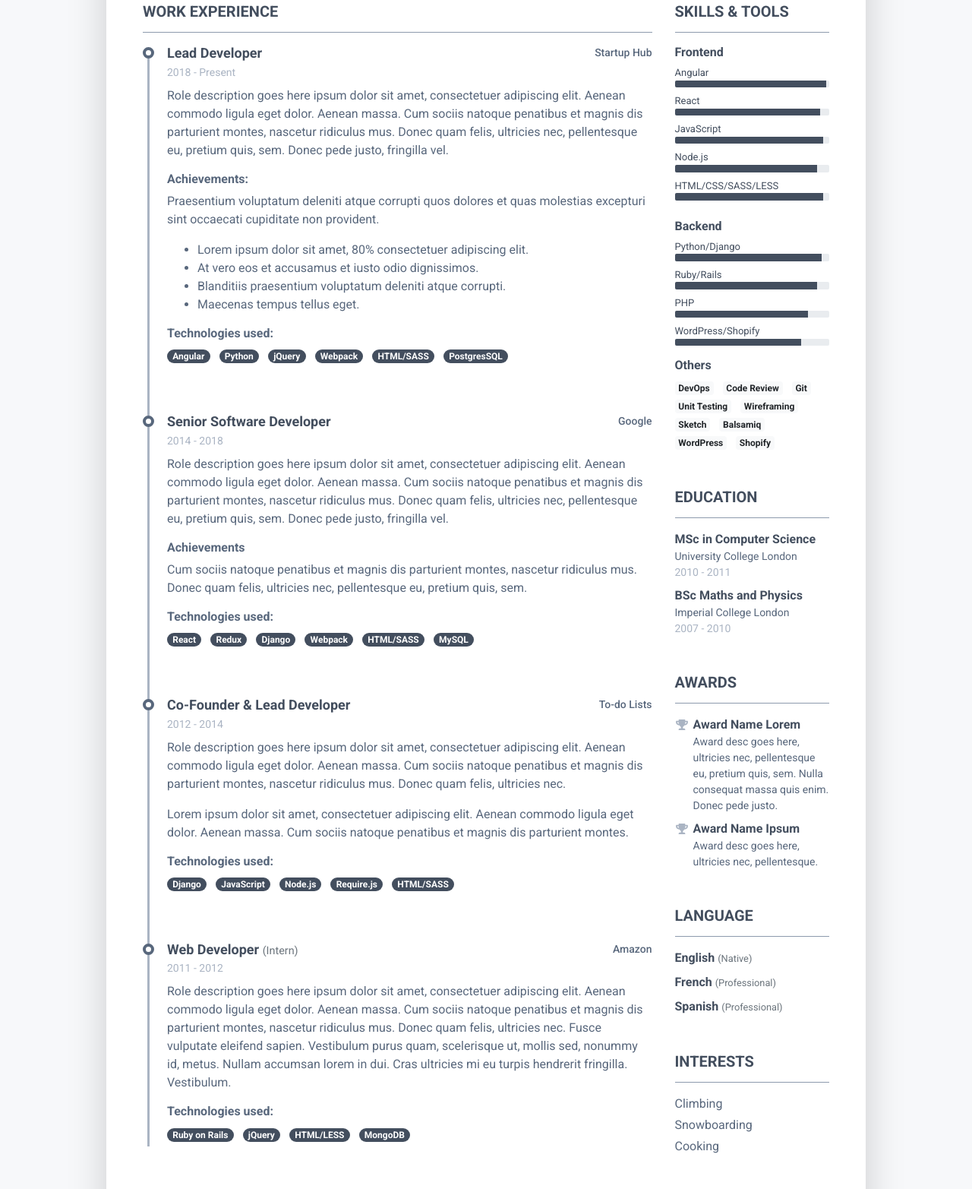
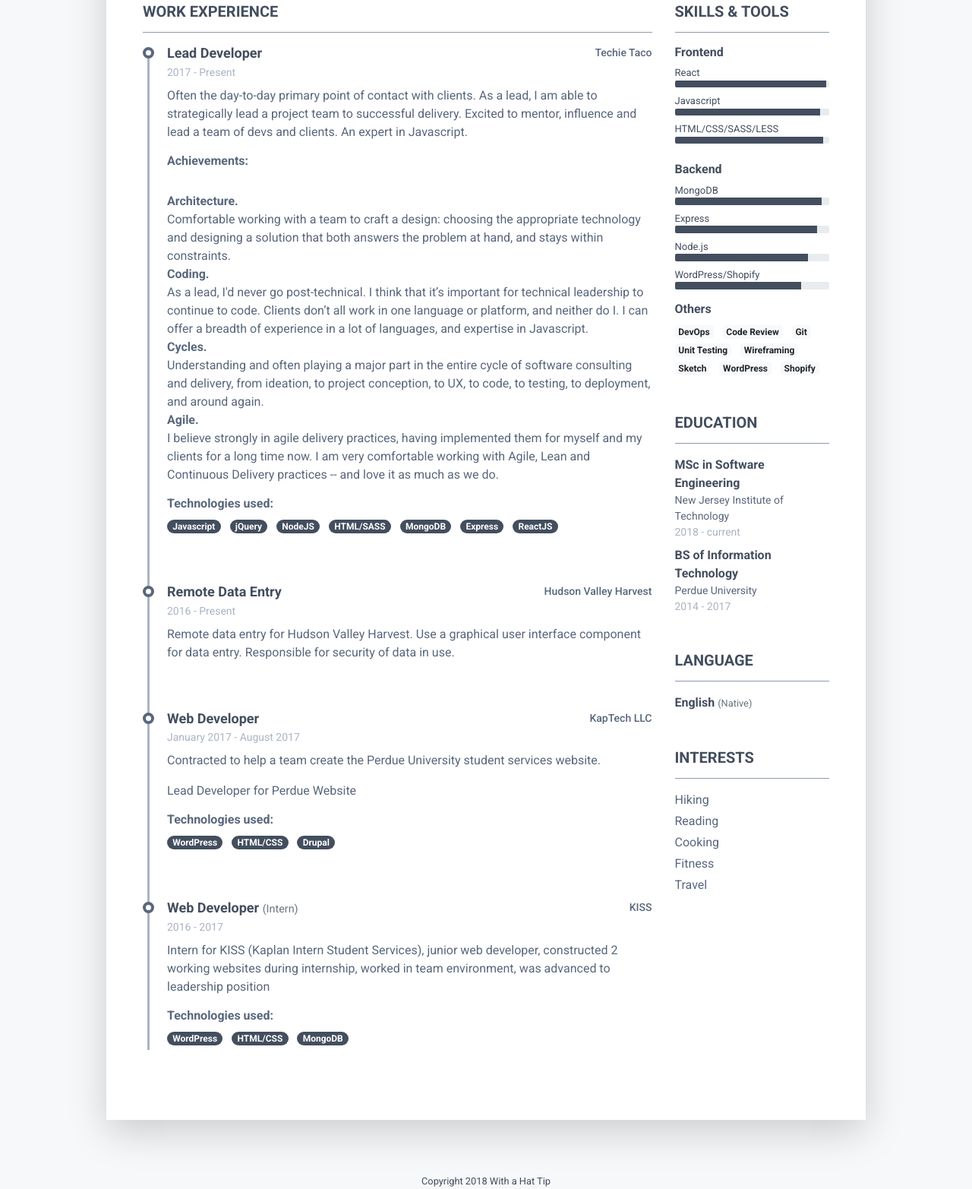
Before and after one commit to AshleighBarnard/AshleighBarnard, a plain HTML site: page index.html in a window 1280 px wide. Shown: the part 495-2060 px from the top of the page at 76% size. Drawn offline with Linux system fonts and the light colour scheme.

Commit message:
experience

```diff
--- a/index.html
+++ b/index.html
@@ -2,14 +2,14 @@
 <html lang="en">
 
 <head>
-	<title>Pillar - Bootstrap 4 Resume/CV Template for Developers</title>
+	<title>Ashleigh Barnard</title>
 
 	<!-- Meta -->
 	<meta charset="utf-8">
 	<meta http-equiv="X-UA-Compatible" content="IE=edge">
 	<meta name="viewport" content="width=device-width, initial-scale=1.0">
 	<meta name="description" content="Responsive Resume Template">
-	<meta name="author" content="Xiaoying Riley at 3rd Wave Media">
+	<meta name="author" content="Ashleigh Barnard">
 	<link rel="shortcut icon" href="favicon.ico">
 
 	<!-- Google Font -->
@@ -43,7 +43,7 @@
 								</li>
 								<li>
 									<a href="#">
-										<i class="fas fa-mobile-alt fa-fw mr-2" data-fa-transform="grow-6"></i>(908) 502-7848</a>
+										<i class="fas fa-mobile-alt fa-fw mr-2" data-fa-transform="grow-6"></i>(908) 800-3954</a>
 								</li>
 							</ul>
 						</div>
@@ -99,44 +99,63 @@
 										<div class="resume-timeline-item-header mb-2">
 											<div class="d-flex flex-column flex-md-row">
 												<h3 class="resume-position-title font-weight-bold mb-1">Lead Developer</h3>
-												<div class="resume-company-name ml-auto">Startup Hub</div>
+												<div class="resume-company-name ml-auto">Techie Taco</div>
 											</div>
 											<!--//row-->
-											<div class="resume-position-time">2018 - Present</div>
+											<div class="resume-position-time">2017 - Present</div>
 										</div>
 										<!--//resume-timeline-item-header-->
 										<div class="resume-timeline-item-desc">
-											<p>Role description goes here ipsum dolor sit amet, consectetuer adipiscing elit. Aenean commodo ligula eget dolor.
-												Aenean massa. Cum sociis natoque penatibus et magnis dis parturient montes, nascetur ridiculus mus. Donec quam
-												felis, ultricies nec, pellentesque eu, pretium quis, sem. Donec pede justo, fringilla vel.</p>
-											<h4 class="resume-timeline-item-desc-heading font-weight-bold">Achievements:</h4>
-											<p>Praesentium voluptatum deleniti atque corrupti quos dolores et quas molestias excepturi sint occaecati cupiditate
-												non provident.</p>
-											<ul>
-												<li>Lorem ipsum dolor sit amet, 80% consectetuer adipiscing elit.</li>
-												<li>At vero eos et accusamus et iusto odio dignissimos.</li>
-												<li>Blanditiis praesentium voluptatum deleniti atque corrupti.</li>
-												<li>Maecenas tempus tellus eget.</li>
-											</ul>
+											<p>Often the day-to-day primary point of contact with clients. As a lead, I am able to strategically lead a project
+												team to successful delivery. Excited to mentor, influence and lead a team of devs and clients. An expert in Javascript.
+											</p>
+											<h2 class="resume-timeline-item-desc-heading font-weight-bold">Achievements:</h2>
+											<p>
+												<br>
+												<b>Architecture.</b>
+												</br>
+												Comfortable working with a team to craft a design: choosing the appropriate technology and designing a solution that both
+												answers the problem at hand, and stays within constraints.
+												<br>
+												<b>Coding. </b>
+												</br>As a lead, I'd never go post-technical. I think that it’s important for technical leadership to continue to code.
+												Clients don’t all work in one language or platform, and neither do I. I can offer a breadth of experience in
+												a lot of languages, and expertise in Javascript.
+
+												<br>
+												<b> Cycles. </b>
+												</br> Understanding and often playing a major part in the entire cycle of software consulting and delivery, from ideation,
+												to project conception, to UX, to code, to testing, to deployment, and around again.
+												<br>
+												<b>Agile. </b>
+												</br> I believe strongly in agile delivery practices, having implemented them for myself and my clients for a long
+												time now. I am very comfortable working with Agile, Lean and Continuous Delivery practices -- and love it as
+												much as we do.</p>
+
 											<h4 class="resume-timeline-item-desc-heading font-weight-bold">Technologies used:</h4>
 											<ul class="list-inline">
-												<li class="list-inline-item">
-													<span class="badge badge-primary badge-pill">Angular</span>
+
 												</li>
 												<li class="list-inline-item">
-													<span class="badge badge-primary badge-pill">Python</span>
+													<span class="badge badge-primary badge-pill">Javascript</span>
 												</li>
 												<li class="list-inline-item">
 													<span class="badge badge-primary badge-pill">jQuery</span>
 												</li>
 												<li class="list-inline-item">
-													<span class="badge badge-primary badge-pill">Webpack</span>
+													<span class="badge badge-primary badge-pill">NodeJS</span>
 												</li>
 												<li class="list-inline-item">
 													<span class="badge badge-primary badge-pill">HTML/SASS</span>
 												</li>
 												<li class="list-inline-item">
-													<span class="badge badge-primary badge-pill">PostgresSQL</span>
+													<span class="badge badge-primary badge-pill">MongoDB</span>
+												</li>
+												<li class="list-inline-item">
+													<span class="badge badge-primary badge-pill">Express</span>
+												</li>
+												<li class="list-inline-item">
+													<span class="badge badge-primary badge-pill">ReactJS</span>
 												</li>
 											</ul>
 										</div>
@@ -149,42 +168,17 @@
 
 										<div class="resume-timeline-item-header mb-2">
 											<div class="d-flex flex-column flex-md-row">
-												<h3 class="resume-position-title font-weight-bold mb-1">Senior Software Developer</h3>
-												<div class="resume-company-name ml-auto">Google</div>
+												<h3 class="resume-position-title font-weight-bold mb-1">Remote Data Entry</h3>
+												<div class="resume-company-name ml-auto">Hudson Valley Harvest</div>
 											</div>
 											<!--//row-->
-											<div class="resume-position-time">2014 - 2018</div>
+											<div class="resume-position-time">2016 - Present</div>
 										</div>
 										<!--//resume-timeline-item-header-->
 										<div class="resume-timeline-item-desc">
-											<p>Role description goes here ipsum dolor sit amet, consectetuer adipiscing elit. Aenean commodo ligula eget dolor.
-												Aenean massa. Cum sociis natoque penatibus et magnis dis parturient montes, nascetur ridiculus mus. Donec quam
-												felis, ultricies nec, pellentesque eu, pretium quis, sem. Donec pede justo, fringilla vel.</p>
-											<h4 class="resume-timeline-item-desc-heading font-weight-bold">Achievements</h4>
-											<p>Cum sociis natoque penatibus et magnis dis parturient montes, nascetur ridiculus mus. Donec quam felis, ultricies
-												nec, pellentesque eu, pretium quis, sem.</p>
-											<h4 class="resume-timeline-item-desc-heading font-weight-bold">Technologies used:</h4>
-											<ul class="list-inline">
-												<li class="list-inline-item">
-													<span class="badge badge-primary badge-pill">React</span>
-												</li>
-												<li class="list-inline-item">
-													<span class="badge badge-primary badge-pill">Redux</span>
-												</li>
-												<li class="list-inline-item">
-													<span class="badge badge-primary badge-pill">Django</span>
-												</li>
-												<li class="list-inline-item">
-													<span class="badge badge-primary badge-pill">Webpack</span>
-												</li>
-												<li class="list-inline-item">
-													<span class="badge badge-primary badge-pill">HTML/SASS</span>
-												</li>
-												<li class="list-inline-item">
-													<span class="badge badge-primary badge-pill">MySQL</span>
-												</li>
-											</ul>
-										</div>
+											<p> Remote data entry for Hudson Valley Harvest. Use a graphical user interface component for data entry. Responsible
+												for security of data in use.
+											</p>
 											<!--//resume-timeline-item-desc-->
 
 									</article>
@@ -194,35 +188,26 @@
 
 										<div class="resume-timeline-item-header mb-2">
 											<div class="d-flex flex-column flex-md-row">
-												<h3 class="resume-position-title font-weight-bold mb-1">Co-Founder & Lead Developer</h3>
-												<div class="resume-company-name ml-auto">To-do Lists</div>
+												<h3 class="resume-position-title font-weight-bold mb-1">Web Developer</h3>
+												<div class="resume-company-name ml-auto">KapTech LLC</div>
 											</div>
 											<!--//row-->
-											<div class="resume-position-time">2012 - 2014</div>
+											<div class="resume-position-time">January 2017 - August 2017</div>
 										</div>
 										<!--//resume-timeline-item-header-->
 										<div class="resume-timeline-item-desc">
-											<p>Role description goes here ipsum dolor sit amet, consectetuer adipiscing elit. Aenean commodo ligula eget dolor.
-												Aenean massa. Cum sociis natoque penatibus et magnis dis parturient montes, nascetur ridiculus mus. Donec quam
-												felis, ultricies nec.</p>
-											<p>Lorem ipsum dolor sit amet, consectetuer adipiscing elit. Aenean commodo ligula eget dolor. Aenean massa. Cum
-												sociis natoque penatibus et magnis dis parturient montes.</p>
+											<p>Contracted to help a team create the Perdue University student services website.</p>
+											<p>Lead Developer for Perdue Website</p>
 											<h4 class="resume-timeline-item-desc-heading font-weight-bold">Technologies used:</h4>
 											<ul class="list-inline">
 												<li class="list-inline-item">
-													<span class="badge badge-primary badge-pill">Django</span>
+													<span class="badge badge-primary badge-pill">WordPress</span>
 												</li>
 												<li class="list-inline-item">
-													<span class="badge badge-primary badge-pill">JavaScript</span>
+													<span class="badge badge-primary badge-pill">HTML/CSS</span>
 												</li>
 												<li class="list-inline-item">
-													<span class="badge badge-primary badge-pill">Node.js</span>
-												</li>
-												<li class="list-inline-item">
-													<span class="badge badge-primary badge-pill">Require.js</span>
-												</li>
-												<li class="list-inline-item">
-													<span class="badge badge-primary badge-pill">HTML/SASS</span>
+													<span class="badge badge-primary badge-pill">Drupal</span>
 												</li>
 											</ul>
 										</div>
@@ -238,27 +223,22 @@
 												<h3 class="resume-position-title font-weight-bold mb-1">Web Developer
 													<small class="text-muted">(Intern)</small>
 												</h3>
-												<div class="resume-company-name ml-auto">Amazon</div>
+												<div class="resume-company-name ml-auto">KISS</div>
 											</div>
 											<!--//row-->
-											<div class="resume-position-time">2011 - 2012</div>
+											<div class="resume-position-time">2016 - 2017</div>
 										</div>
 										<!--//resume-timeline-item-header-->
 										<div class="resume-timeline-item-desc">
-											<p>Role description goes here ipsum dolor sit amet, consectetuer adipiscing elit. Aenean commodo ligula eget dolor.
-												Aenean massa. Cum sociis natoque penatibus et magnis dis parturient montes, nascetur ridiculus mus. Donec quam
-												felis, ultricies nec. Fusce vulputate eleifend sapien. Vestibulum purus quam, scelerisque ut, mollis sed, nonummy
-												id, metus. Nullam accumsan lorem in dui. Cras ultricies mi eu turpis hendrerit fringilla. Vestibulum.</p>
+											<p>Intern for KISS (Kaplan Intern Student Services), junior web developer, constructed 2 working websites during
+												internship, worked in team environment, was advanced to leadership position</p>
 											<h4 class="resume-timeline-item-desc-heading font-weight-bold">Technologies used:</h4>
 											<ul class="list-inline">
 												<li class="list-inline-item">
-													<span class="badge badge-primary badge-pill">Ruby on Rails</span>
+													<span class="badge badge-primary badge-pill">WordPress</span>
 												</li>
 												<li class="list-inline-item">
-													<span class="badge badge-primary badge-pill">jQuery</span>
-												</li>
-												<li class="list-inline-item">
-													<span class="badge badge-primary badge-pill">HTML/LESS</span>
+													<span class="badge badge-primary badge-pill">HTML/CSS</span>
 												</li>
 												<li class="list-inline-item">
 													<span class="badge badge-primary badge-pill">MongoDB</span>
@@ -291,31 +271,16 @@
 										<h4 class="resume-skills-cat font-weight-bold">Frontend</h4>
 										<ul class="list-unstyled mb-4">
 											<li class="mb-2">
-											<div class="resume-skill-name">Angular</div>
+												<div class="resume-skill-name">React</div>
 												<div class="progress resume-progress">
 													<div class="progress-bar theme-progress-bar-dark" role="progressbar" style="width: 98%" aria-valuenow="25" aria-valuemin="0"
 													 aria-valuemax="100"></div>
 												</div>
 											</li>
 											<li class="mb-2">
-											<div class="resume-skill-name">React</div>
+												<div class="resume-skill-name">Javascript</div>
 												<div class="progress resume-progress">
 													<div class="progress-bar theme-progress-bar-dark" role="progressbar" style="width: 94%" aria-valuenow="25" aria-valuemin="0"
-												 aria-valuemax="100"></div>
-											</div>
-										</li>
-										<li class="mb-2">
-											<div class="resume-skill-name">JavaScript</div>
-											<div class="progress resume-progress">
-												<div class="progress-bar theme-progress-bar-dark" role="progressbar" style="width: 96%" aria-valuenow="25" aria-valuemin="0"
-												 aria-valuemax="100"></div>
-											</div>
-										</li>
-
-										<li class="mb-2">
-											<div class="resume-skill-name">Node.js</div>
-											<div class="progress resume-progress">
-												<div class="progress-bar theme-progress-bar-dark" role="progressbar" style="width: 92%" aria-valuenow="25" aria-valuemin="0"
 													 aria-valuemax="100"></div>
 												</div>
 											</li>
@@ -334,21 +299,21 @@
 										<h4 class="resume-skills-cat font-weight-bold">Backend</h4>
 										<ul class="list-unstyled">
 											<li class="mb-2">
-											<div class="resume-skill-name">Python/Django</div>
+												<div class="resume-skill-name">MongoDB</div>
 												<div class="progress resume-progress">
 													<div class="progress-bar theme-progress-bar-dark" role="progressbar" style="width: 95%" aria-valuenow="25" aria-valuemin="0"
 													 aria-valuemax="100"></div>
 												</div>
 											</li>
 											<li class="mb-2">
-											<div class="resume-skill-name">Ruby/Rails</div>
+												<div class="resume-skill-name">Express</div>
 												<div class="progress resume-progress">
 													<div class="progress-bar theme-progress-bar-dark" role="progressbar" style="width: 92%" aria-valuenow="25" aria-valuemin="0"
 													 aria-valuemax="100"></div>
 												</div>
 											</li>
 											<li class="mb-2">
-											<div class="resume-skill-name">PHP</div>
+												<div class="resume-skill-name">Node.js</div>
 												<div class="progress resume-progress">
 													<div class="progress-bar theme-progress-bar-dark" role="progressbar" style="width: 86%" aria-valuenow="25" aria-valuemin="0"
 													 aria-valuemax="100"></div>
@@ -387,9 +352,6 @@
 												<span class="badge badge-light">Sketch</span>
 											</li>
 											<li class="list-inline-item">
-											<span class="badge badge-light">Balsamiq</span>
-										</li>
-										<li class="list-inline-item">
 												<span class="badge badge-light">WordPress</span>
 											</li>
 											<li class="list-inline-item">
@@ -407,37 +369,20 @@
 								<div class="resume-section-content">
 									<ul class="list-unstyled">
 										<li class="mb-2">
-										<div class="resume-degree font-weight-bold">MSc in Computer Science</div>
-										<div class="resume-degree-org">University College London</div>
-										<div class="resume-degree-time">2010 - 2011</div>
+											<div class="resume-degree font-weight-bold">MSc in Software Engineering</div>
+											<div class="resume-degree-org">New Jersey Institute of Technology</div>
+											<div class="resume-degree-time">2018 - current</div>
 										</li>
 										<li>
-										<div class="resume-degree font-weight-bold">BSc Maths and Physics</div>
-										<div class="resume-degree-org">Imperial College London</div>
-										<div class="resume-degree-time">2007 - 2010</div>
+											<div class="resume-degree font-weight-bold">BS of Information Technology</div>
+											<div class="resume-degree-org">Perdue University</div>
+											<div class="resume-degree-time">2014 - 2017</div>
 										</li>
 									</ul>
 								</div>
 							</section>
 							<!--//education-section-->
-						<section class="resume-section reference-section mb-5">
-							<h2 class="resume-section-title text-uppercase font-weight-bold pb-3 mb-3">Awards</h2>
-							<div class="resume-section-content">
-								<ul class="list-unstyled resume-awards-list">
-									<li class="mb-2 pl-4 position-relative">
-										<i class="resume-award-icon fas fa-trophy position-absolute" data-fa-transform="shrink-2"></i>
-										<div class="resume-award-name">Award Name Lorem</div>
-										<div class="resume-award-desc">Award desc goes here, ultricies nec, pellentesque eu, pretium quis, sem. Nulla consequat massa quis enim. Donec
-											pede justo.</div>
-									</li>
-									<li class="mb-0 pl-4 position-relative">
-										<i class="resume-award-icon fas fa-trophy position-absolute" data-fa-transform="shrink-2"></i>
-										<div class="resume-award-name">Award Name Ipsum</div>
-										<div class="resume-award-desc">Award desc goes here, ultricies nec, pellentesque.</div>
-									</li>
-								</ul>
-							</div>
-						</section>
+
 							<!--//interests-section-->
 							<section class="resume-section language-section mb-5">
 								<h2 class="resume-section-title text-uppercase font-weight-bold pb-3 mb-3">Language</h2>
@@ -447,14 +392,6 @@
 											<span class="resume-lang-name font-weight-bold">English</span>
 											<small class="text-muted font-weight-normal">(Native)</small>
 										</li>
-									<li class="mb-2 align-middle">
-										<span class="resume-lang-name font-weight-bold">French</span>
-										<small class="text-muted font-weight-normal">(Professional)</small>
-									</li>
-									<li>
-										<span class="resume-lang-name font-weight-bold">Spanish</span>
-										<small class="text-muted font-weight-normal">(Professional)</small>
-									</li>
 									</ul>
 								</div>
 							</section>
@@ -463,9 +400,11 @@
 								<h2 class="resume-section-title text-uppercase font-weight-bold pb-3 mb-3">Interests</h2>
 								<div class="resume-section-content">
 									<ul class="list-unstyled">
-									<li class="mb-1">Climbing</li>
-									<li class="mb-1">Snowboarding</li>
+										<li class="mb-1">Hiking</li>
+										<li class="mb-1">Reading</li>
 										<li class="mb-1">Cooking</li>
+										<li class="mb-1">Fitness</li>
+										<li class="mb-1">Travel</li>
 									</ul>
 								</div>
 							</section>
@@ -484,9 +423,7 @@
 
 	<footer class="footer text-center pt-2 pb-5">
 		<!--/* This template is released under the Creative Commons Attribution 3.0 License. Please keep the attribution link below when using for your own project. Thank you for your support. :) If you'd like to use the template without the attribution, you can buy the commercial license via our website: themes.3rdwavemedia.com */-->
-		<small class="copyright">Designed with
-			<i class="fas fa-heart"></i> by
-			<a href="http://themes.3rdwavemedia.com" target="_blank">Xiaoying Riley</a> for developers</small>
+		<small class="copyright">Copyright 2018 With a Hat Tip</small>
 	</footer>
 
 
```
Also changed, not shown: ReadMe.txt (added). Lines whose indentation alone changed are shown as unchanged.
